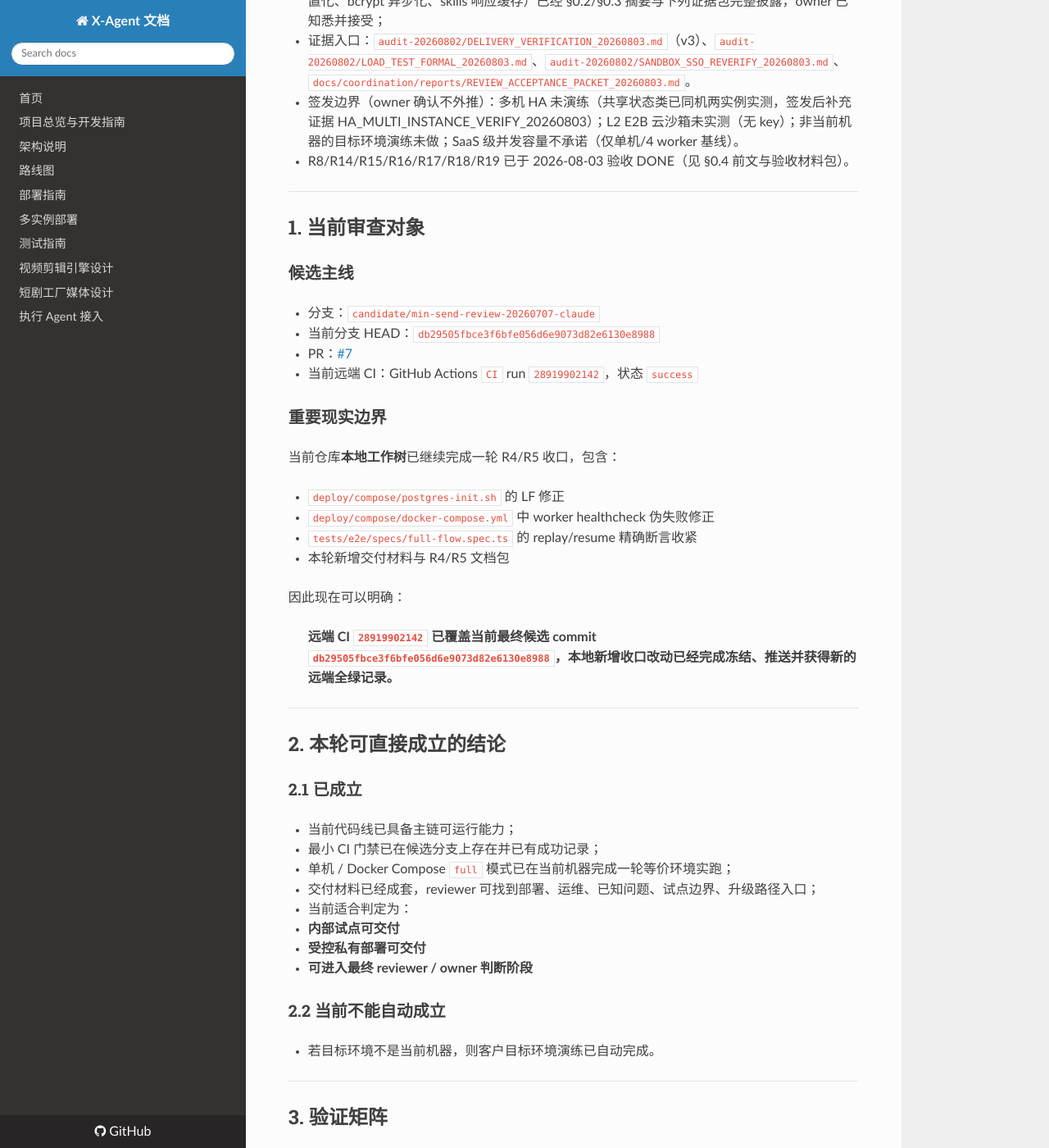
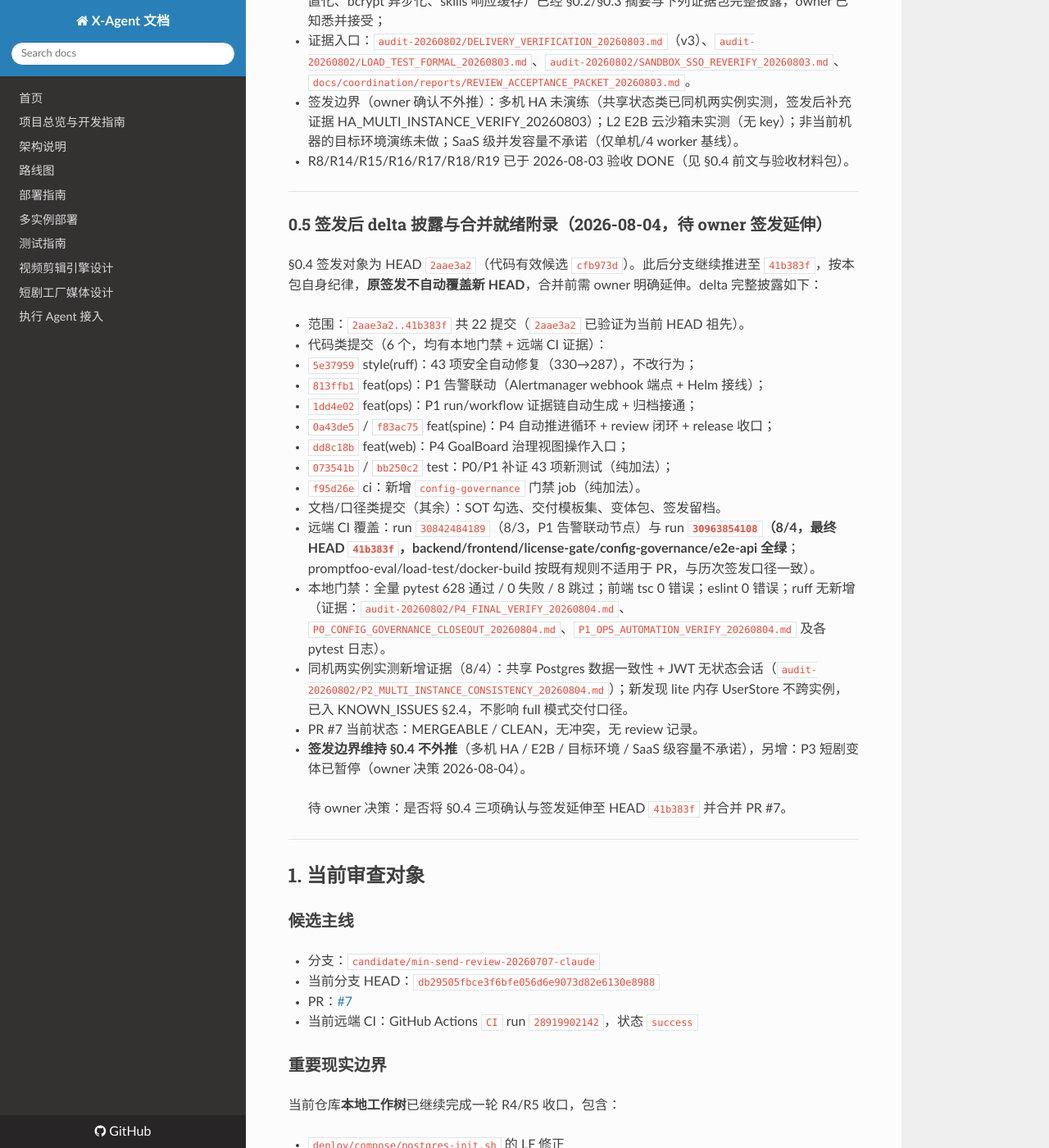
Before and after one commit to xiongpinji/xiongbao, an MkDocs documentation site: the page built from docs/coordination/reports/R5_FINAL_REVIEW_PACKAGE.md, in a window 1280 px wide and 1400 px high, scrolled down 1518 px. Shown: the whole window at 82% size. Built offline with MkDocs 1.6.1, drawn with Linux system fonts in a browser that asks for light colours; nearby versions of some CDN libraries.

Commit message:
docs(release): 短剧变体暂停决策留档 + R5 §0.5 签发后 delta 披露与合并就绪附录

```diff
--- a/docs/coordination/reports/R5_FINAL_REVIEW_PACKAGE.md
+++ b/docs/coordination/reports/R5_FINAL_REVIEW_PACKAGE.md
@@ -46,6 +46,30 @@
   3. 证据入口：`audit-20260802/DELIVERY_VERIFICATION_20260803.md`（v3）、`audit-20260802/LOAD_TEST_FORMAL_20260803.md`、`audit-20260802/SANDBOX_SSO_REVERIFY_20260803.md`、`docs/coordination/reports/REVIEW_ACCEPTANCE_PACKET_20260803.md`。
 - 签发边界（owner 确认不外推）：多机 HA 未演练（共享状态类已同机两实例实测，签发后补充证据 HA_MULTI_INSTANCE_VERIFY_20260803）；L2 E2B 云沙箱未实测（无 key）；非当前机器的目标环境演练未做；SaaS 级并发容量不承诺（仅单机/4 worker 基线）。
 - R8/R14/R15/R16/R17/R18/R19 已于 2026-08-03 验收 DONE（见 §0.4 前文与验收材料包）。
+
+---
+
+### 0.5 签发后 delta 披露与合并就绪附录（2026-08-04，待 owner 签发延伸）
+
+§0.4 签发对象为 HEAD `2aae3a2`（代码有效候选 `cfb973d`）。此后分支继续推进至 `41b383f`，按本包自身纪律，**原签发不自动覆盖新 HEAD**，合并前需 owner 明确延伸。delta 完整披露如下：
+
+- 范围：`2aae3a2..41b383f` 共 22 提交（`2aae3a2` 已验证为当前 HEAD 祖先）。
+- 代码类提交（6 个，均有本地门禁 + 远端 CI 证据）：
+  - `5e37959` style(ruff)：43 项安全自动修复（330→287），不改行为；
+  - `813ffb1` feat(ops)：P1 告警联动（Alertmanager webhook 端点 + Helm 接线）；
+  - `1dd4e02` feat(ops)：P1 run/workflow 证据链自动生成 + 归档接通；
+  - `0a43de5` / `f83ac75` feat(spine)：P4 自动推进循环 + review 闭环 + release 收口；
+  - `dd8c18b` feat(web)：P4 GoalBoard 治理视图操作入口；
+  - `073541b` / `bb250c2` test：P0/P1 补证 43 项新测试（纯加法）；
+  - `f95d26e` ci：新增 `config-governance` 门禁 job（纯加法）。
+- 文档/口径类提交（其余）：SOT 勾选、交付模板集、变体包、签发留档。
+- 远端 CI 覆盖：run `30842484189`（8/3，P1 告警联动节点）与 run **`30963854108`（8/4，最终 HEAD `41b383f`，backend/frontend/license-gate/config-governance/e2e-api 全绿**；promptfoo-eval/load-test/docker-build 按既有规则不适用于 PR，与历次签发口径一致）。
+- 本地门禁：全量 pytest 628 通过 / 0 失败 / 8 跳过；前端 tsc 0 错误；eslint 0 错误；ruff 无新增（证据：`audit-20260802/P4_FINAL_VERIFY_20260804.md`、`P0_CONFIG_GOVERNANCE_CLOSEOUT_20260804.md`、`P1_OPS_AUTOMATION_VERIFY_20260804.md` 及各 pytest 日志）。
+- 同机两实例实测新增证据（8/4）：共享 Postgres 数据一致性 + JWT 无状态会话（`audit-20260802/P2_MULTI_INSTANCE_CONSISTENCY_20260804.md`）；新发现 lite 内存 UserStore 不跨实例，已入 KNOWN_ISSUES §2.4，不影响 full 模式交付口径。
+- PR #7 当前状态：MERGEABLE / CLEAN，无冲突，无 review 记录。
+- **签发边界维持 §0.4 不外推**（多机 HA / E2B / 目标环境 / SaaS 级容量不承诺），另增：P3 短剧变体已暂停（owner 决策 2026-08-04）。
+
+> 待 owner 决策：是否将 §0.4 三项确认与签发延伸至 HEAD `41b383f` 并合并 PR #7。
 
 ---
 
```
Also changed, not shown: docs/COMMERCIAL_STATUS_SOURCE_OF_TRUTH.md (+1 -1 lines), docs/delivery-templates/INDUSTRY_VARIANT_GUIDE.md (+1 -1 lines).
